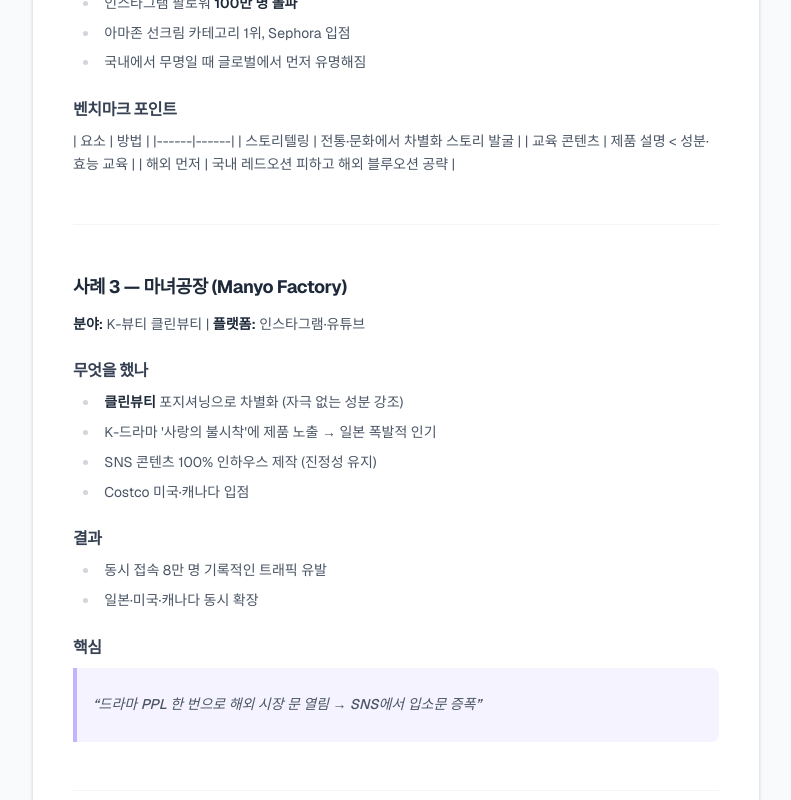
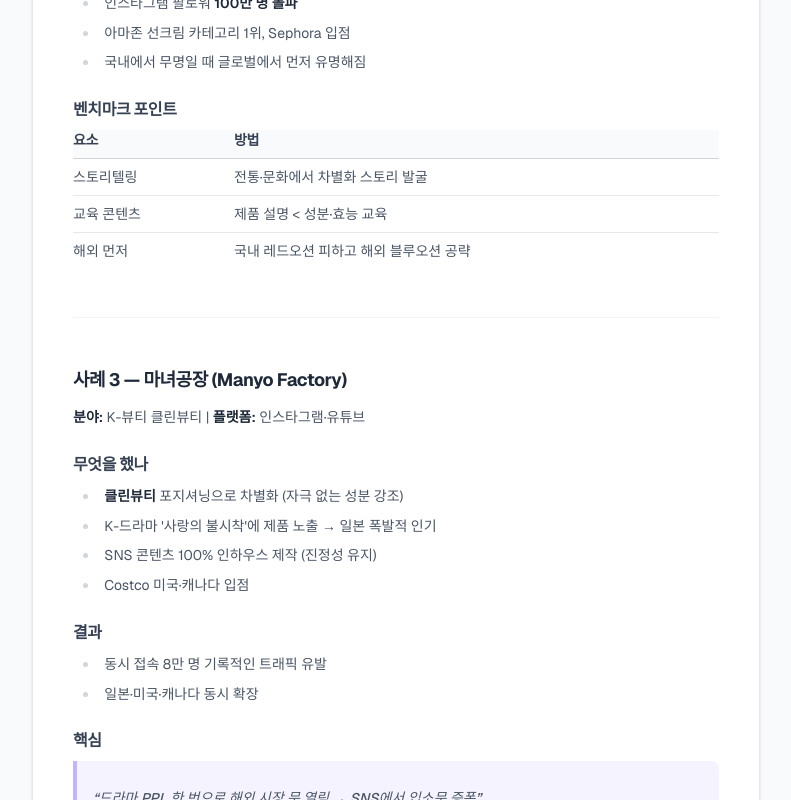
Before and after one commit to qortest-pixel/zooin, a Next.js app: page /reports/10 in a window 1280 px wide. Shown: the part 1440-2240 px from the top of the page, without its empty margins (244-1035 px from the left). Built offline with nearby package versions, Linux system fonts and the light colour scheme.

Commit message:
fix: remark-gfm 추가 — 마크다운 테이블 정상 렌더링

```diff
--- a/components/ReportDetail.tsx
+++ b/components/ReportDetail.tsx
@@ -1,6 +1,7 @@
 "use client";
 
 import ReactMarkdown from "react-markdown";
+import remarkGfm from "remark-gfm";
 
 type Report = {
   id: number;
@@ -79,7 +80,9 @@
               prose-blockquote:border-l-4 prose-blockquote:border-violet-300 prose-blockquote:text-gray-500 prose-blockquote:italic prose-blockquote:bg-violet-50 prose-blockquote:py-2 prose-blockquote:px-4 prose-blockquote:rounded-r-lg
               prose-a:text-violet-600 prose-a:no-underline hover:prose-a:underline prose-a:font-medium
               prose-hr:border-gray-100">
-              {report.content ? <ReactMarkdown>{report.content}</ReactMarkdown> : <p>{report.summary}</p>}
+              {report.content
+                ? <ReactMarkdown remarkPlugins={[remarkGfm]}>{report.content}</ReactMarkdown>
+                : <p>{report.summary}</p>}
             </div>
           </div>
         </div>
--- a/package.json
+++ b/package.json
@@ -13,7 +13,8 @@
     "next": "16.2.0",
     "react": "19.2.4",
     "react-dom": "19.2.4",
-    "react-markdown": "^10.1.0"
+    "react-markdown": "^10.1.0",
+    "remark-gfm": "^4.0.1"
   },
   "devDependencies": {
     "@tailwindcss/postcss": "^4",
```
Also changed, not shown: 1 other file (tests, documents, lock files or other folders).
